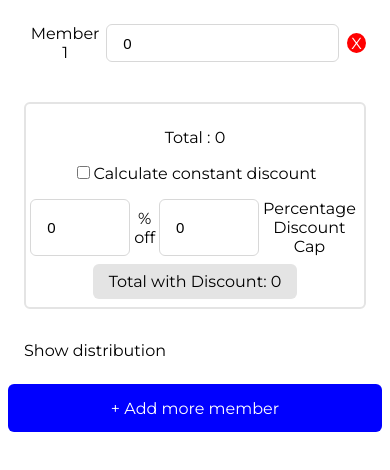
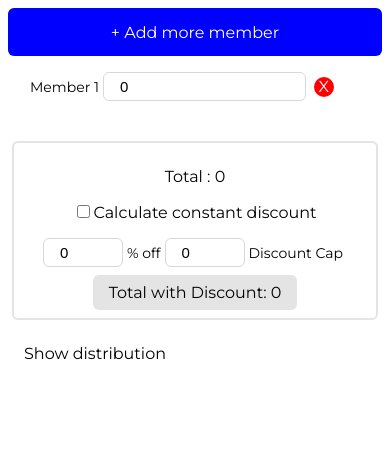
Before and after one commit to astider/betsu-betsu, a React (Create React App) app: page / in a window 390 px wide. Shown: the top 470 px of the page. Built offline with nearby package versions, Linux system fonts and the light colour scheme.

Commit message:
adjust styles for smartphone, move add member to top

```diff
--- a/src/App.js
+++ b/src/App.js
@@ -49,10 +49,16 @@ const Input = styled.input`
   font-size: 15px;
   outline: none;
   box-sizing: border-box;
+  @media (max-width: 600px) {
+    width: 60%;
+  }
 `;
 
 const DCInput = styled(Input)`
   width: 100px;
+  @media (max-width: 600px) {
+    width: 80px;
+  }
 `;
 
 const FlexColumn = styled.div`
@@ -61,22 +67,34 @@ const FlexColumn = styled.div`
   align-items: center;
   padding: 8px;
   margin-bottom: 24px;
+  @media (max-width: 600px) {
+    // padding: 8px 0;
+  }
 `;
 
 const Detail = styled(FlexColumn)`
   margin: auto 16px 16px;
   border: 2px solid #e4e4e4;
   border-radius: 6px;
+  @media (max-width: 600px) {
+    margin: auto 4px 4px;
+  }
 `;
 
 const RowText = styled.div`
   margin: auto 4px;
   text-align: center;
+  @media (max-width: 600px) {
+    font-size: 14px;
+  }
 `;
 
 const FlexRow = styled.div`
   display: flex;
   padding: 8px;
+  @media (max-width: 600px) {
+    padding: 8px 0;
+  }
   // -webkit-transition: 1s ease-in-out;
   // -moz-transition: 1s ease-in-out;
   // -o-transition: 1s ease-in-out;
@@ -150,6 +168,9 @@ const App = () => {
   };
   return (
     <Fragment>
+      <AddButton onClick={() => addMember()}>
+        <Text>+ Add more member</Text>
+      </AddButton>
       <FlexColumn>
         {memberList.map((member, i) => (
           <FlexRow>
@@ -169,7 +190,7 @@ const App = () => {
           <DCInput value={discount.rate} onChange={(e) => setDiscount('rate', e.target.value)} disabled={isConstantDiscount} />
           <RowText> % off</RowText>
           <DCInput value={discount.cap} onChange={(e) => setDiscount('cap', e.target.value)} />
-          <RowText> {isConstantDiscount ? 'Discount' : 'Percentage Discount Cap'}</RowText>
+          <RowText> {isConstantDiscount ? 'Discount' : 'Discount Cap'}</RowText>
         </FlexRow>
         <Result>
           Total with Discount: {discounted}
@@ -181,19 +202,16 @@ const App = () => {
           {memberList.map((member, i) => {
             const { discount, toBePaid } = priceDistribution(member.amount);
             return (
-              <FlexRow>
+              <FlexColumn>
                 <RowText>Member {i + 1} discount </RowText>
                 <DCInput value={discount} type="number" disabled />
                 <RowText>to pay </RowText>
                 <DCInput value={toBePaid} type="number" disabled />
-              </FlexRow>
+              </FlexColumn>
             );
           })}
         </Detail>
       }
-      <AddButton onClick={() => addMember()}>
-        <Text>+ Add more member</Text>
-      </AddButton>
     </Fragment>
   );
 };
```
